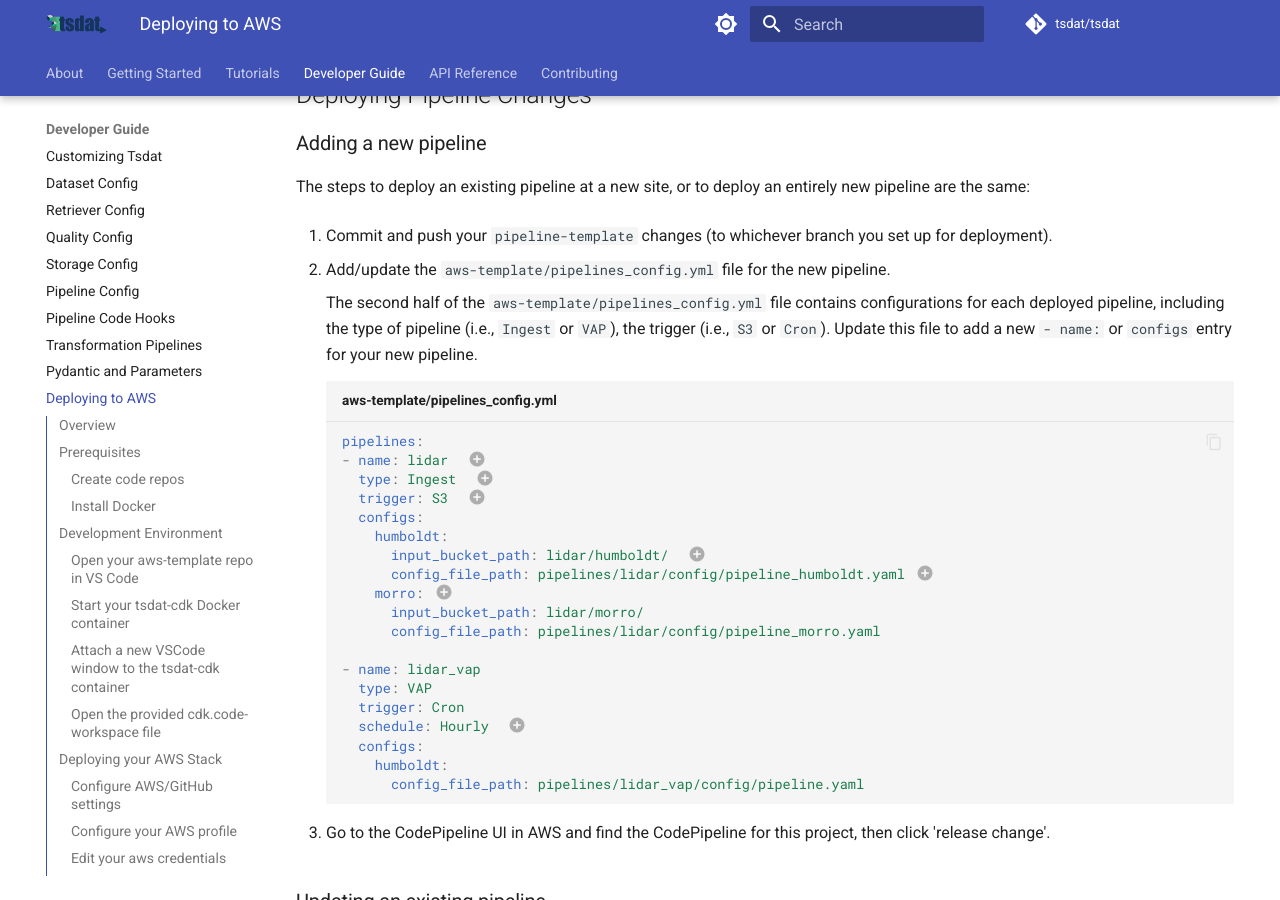
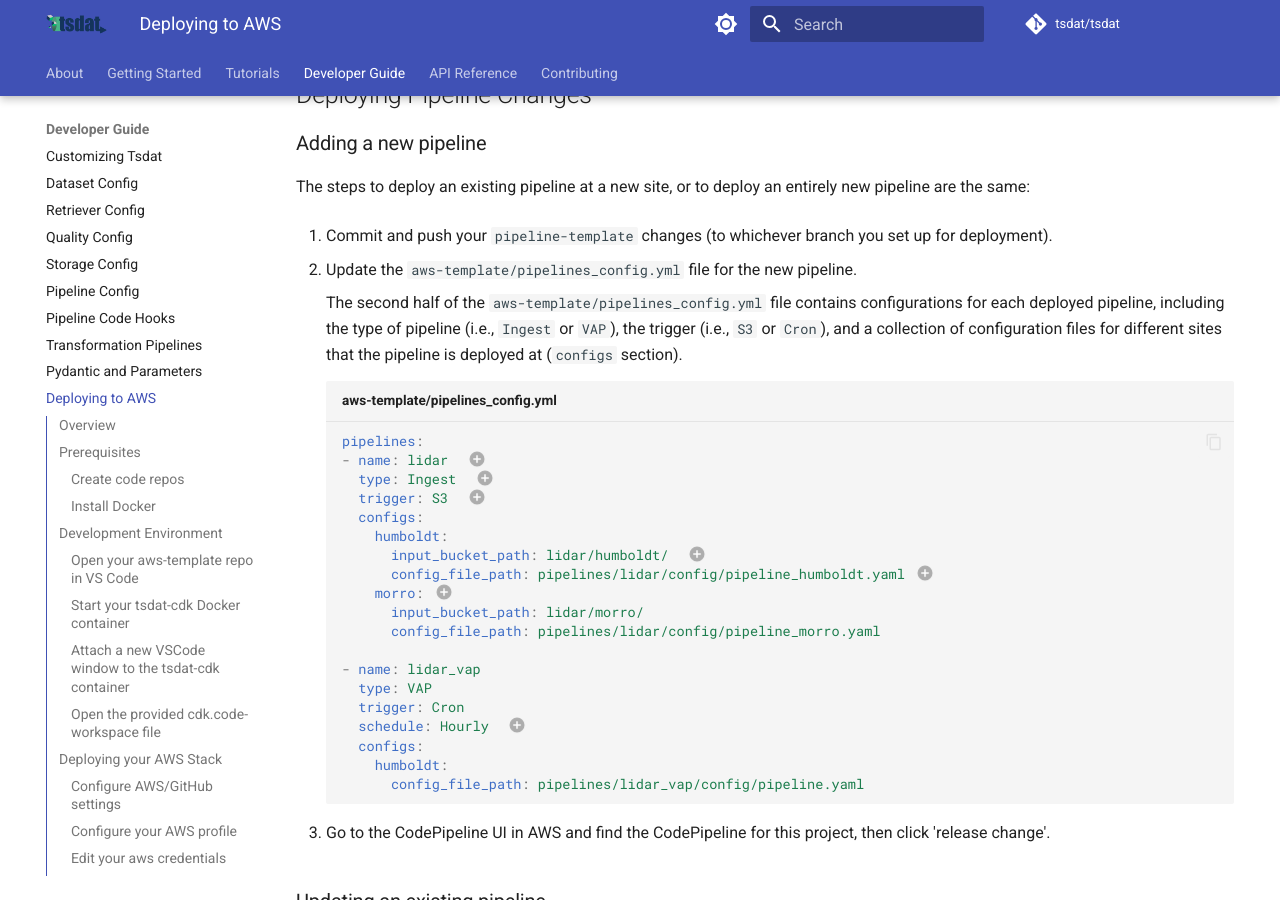
Before and after one commit to tsdat/tsdat, an MkDocs documentation site: the page built from docs/config/aws_template.md, in a window 1280 px wide and 900 px high, scrolled down 5735 px. Built offline with MkDocs 1.6.1 and Material for MkDocs 9.7.7, drawn with Linux system fonts in a browser that asks for light colours; comment, search, counter and statistics services are not loaded.

Commit message:
Fix annotation

````diff
--- a/docs/config/aws_template.md
+++ b/docs/config/aws_template.md
@@ -287,11 +287,11 @@
 
 1. Commit and push your `pipeline-template` changes (to whichever branch you set up for deployment).
 
-2. Add/update the `aws-template/pipelines_config.yml` file for the new pipeline.
+2. Update the `aws-template/pipelines_config.yml` file for the new pipeline.
 
     The second half of the `aws-template/pipelines_config.yml` file contains configurations for each deployed pipeline,
-    including the type of pipeline (i.e., `Ingest` or `VAP`), the trigger (i.e., `S3` or `Cron`). Update this file to
-    add a new `- name:` or `configs` entry for your new pipeline.
+    including the type of pipeline (i.e., `Ingest` or `VAP`), the trigger (i.e., `S3` or `Cron`), and a collection of
+    configuration files for different sites that the pipeline is deployed at (`configs` section).
 
     ```yaml title="aws-template/pipelines_config.yml"
     pipelines:
@@ -315,7 +315,9 @@
           config_file_path: pipelines/lidar_vap/config/pipeline.yaml
     ```
 
-    1. A useful name to give the pipeline. This will be used as a label in various places in AWS.
+    1. A useful name to give the pipeline in AWS. We recommend naming this like the folder names underneath the
+        `pipelines/` folder in the `pipeline-template` repo. E.g., if your config file is
+        `pipelines/imu/config/pipeline_humboldt.yaml`, then `imu` would be the recommended name for it.
 
     2. The type of pipeline, either **`Ingest`** or **`VAP`**.
 
@@ -327,7 +329,7 @@
 
     5. The path to the pipeline configuration file in the `pipeline-template` repo.
 
-    6. You can have multiple configuration files for each pipeline.
+    6. Each `pipeline.yaml` config file needs to be registered so it can be deployed.
 
         Here we define one for Morro Bay, CA in addition to the ingest for the Humboldt, CA site.
 
@@ -347,9 +349,6 @@
 3. Go to the CodePipeline UI in AWS and find the CodePipeline for this project, then click 'release change'.
 
 </div>
-
-1. See [the earlier section on the `pipelines_config.yml` file](./aws_template.md#configure-deployed-pipelines) for more
-info on how to update this file.
 
 ### Updating an existing pipeline
 
````
